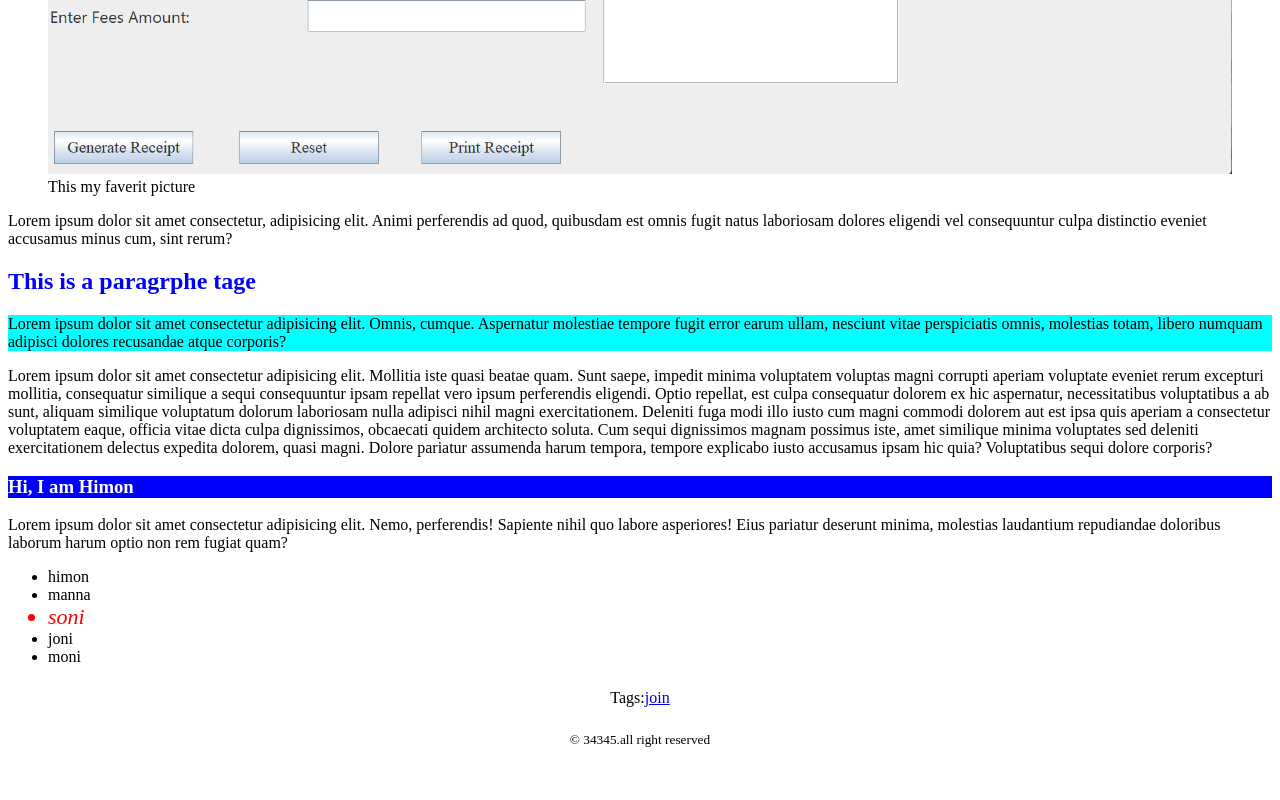
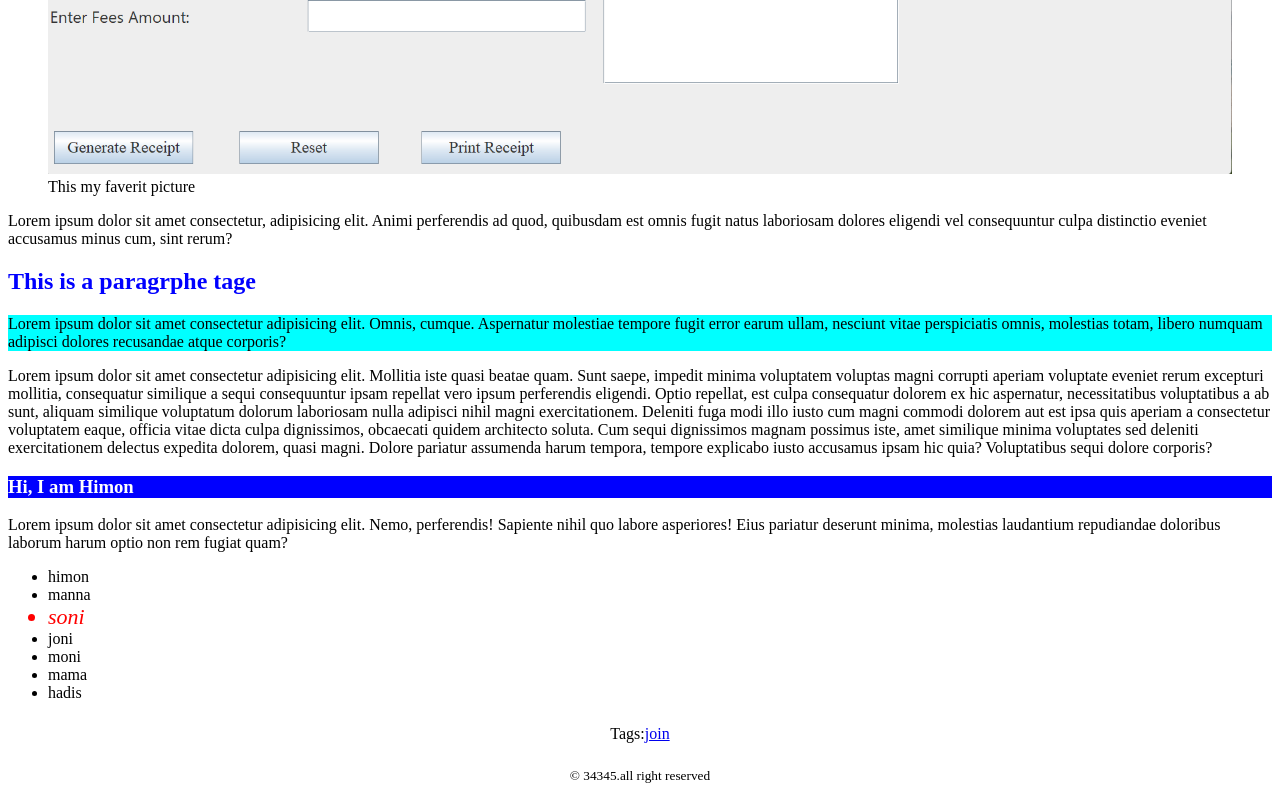
Before and after one commit to Himon64/Practise, a plain HTML site: page index.html in a window 1280 px wide. Shown: the part 523-1323 px from the top of the page. Before the commit the page ends 1287 px from the top, so only its background shows below. Drawn offline with Linux system fonts and the light colour scheme.

Commit message:
third commit

```diff
--- a/practise.html
+++ b/index.html
@@ -46,6 +46,8 @@
                     <li style="color: red; font-size: 22px; font-style: italic;">soni</li>
                     <li>joni</li>
                     <li>moni</li>
+                    <li>mama</li>
+                    <li>hadis</li>
                 </ul>
             </section>
             <footer>
```
